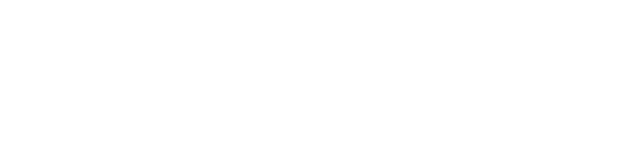
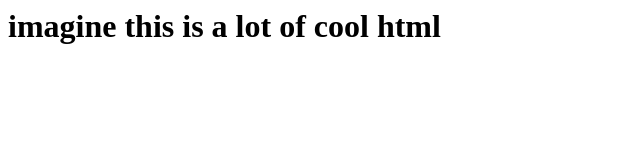
Before and after one commit to WilliamHayati/random-portfolio, a plain HTML site: page index.html in a window 1280 px wide. Shown: the whole page, without its empty margins (0-640 px from the left). Drawn offline with Linux system fonts and the light colour scheme.

Commit message:
added index html

```diff
--- a/index.html
+++ b/index.html
@@ -5,6 +5,6 @@
   </head>
 
   <body>
-
+      <h1> imagine this is a lot of cool html </h1>
   </body>
 </html>
```
